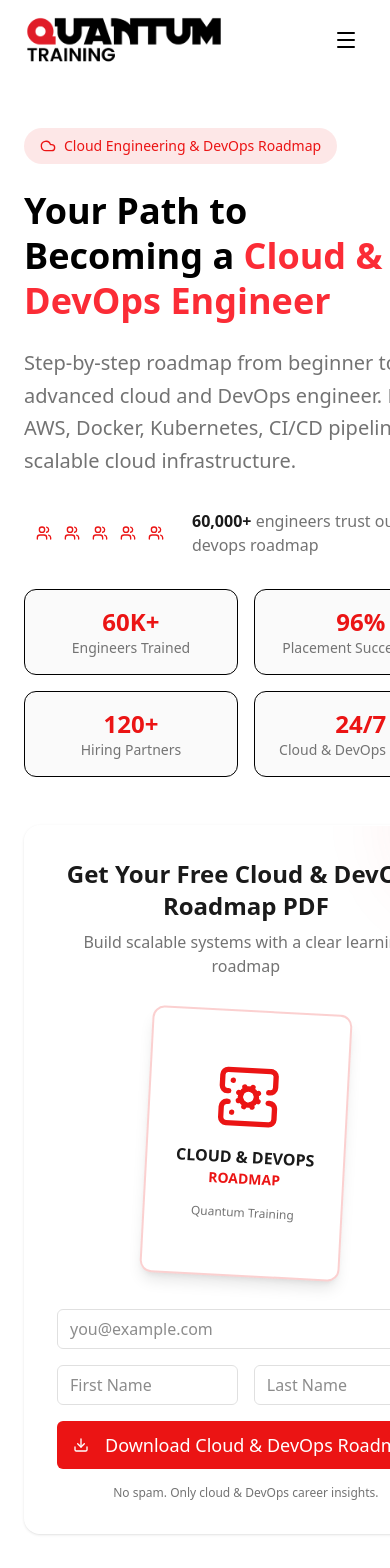
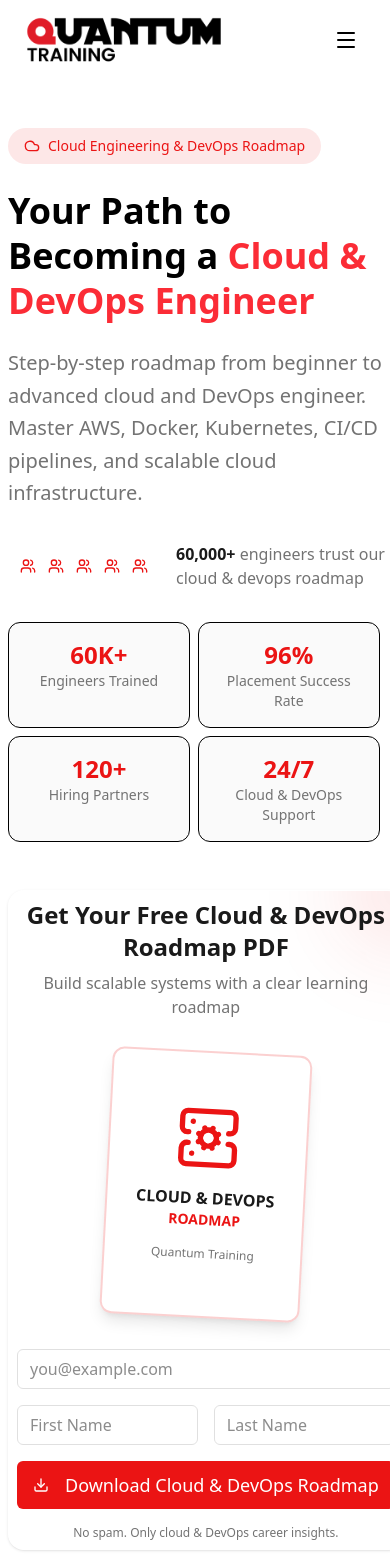
Before and after one commit to Kavya75340/Quantum, a React (Vite) app: page /roadmaps/cloud-devops in a window 390 px wide. Shown: the top 1568 px of the page. Built offline with nearby package versions, Linux system fonts and the light colour scheme.

Commit message:
Mobile version

```diff
--- a/src/component/pages/Roadmaps/common/HeroSection.jsx
+++ b/src/component/pages/Roadmaps/common/HeroSection.jsx
@@ -21,9 +21,8 @@
                 <div className="absolute bottom-20 right-10 w-96 h-96 bg-primary/5 rounded-full blur-3xl" />
             </div>
 
-      <div className="container mx-auto px-6 relative z-10">
+            <div className="container mx-auto md:px-6 px-2 relative z-10">
                 <div className="grid lg:grid-cols-2 gap-12 items-center">
-
                     {/* ================= LEFT ================= */}
                     <motion.div
                         initial={{ opacity: 0, x: -30 }}
@@ -69,7 +68,7 @@
                         </div>
 
                         {/* Stats */}
-            <div className="grid grid-cols-2 md:grid-cols-4 gap-4">
+                        <div className="grid grid-cols-2 md:grid-cols-4 md:gap-4 gap-2 md:pr-0 pr-6">
                             {data.stats.map((stat) => (
                                 <div
                                     key={stat.label}
@@ -92,7 +91,7 @@
                         animate={{ opacity: 1, x: 0 }}
                         transition={{ duration: 0.6, delay: 0.2 }}
                     >
-            <Card className="glass-card p-8 relative overflow-hidden">
+                        <Card className="glass-card md:p-8 p-2  relative overflow-hidden">
                             <div className="absolute top-0 right-0 w-32 h-32 bg-primary/10 rounded-full blur-2xl -translate-y-1/2 translate-x-1/2" />
 
                             <CardContent className="p-0 relative z-10">
@@ -129,19 +128,25 @@
                                         type="email"
                                         placeholder="you@example.com"
                                         value={email}
-                    onChange={(e) => setEmail(e.target.value)}
+                                        onChange={(e) =>
+                                            setEmail(e.target.value)
+                                        }
                                     />
 
                                     <div className="grid grid-cols-2 gap-4">
                                         <Input
                                             placeholder="First Name"
                                             value={firstName}
-                      onChange={(e) => setFirstName(e.target.value)}
+                                            onChange={(e) =>
+                                                setFirstName(e.target.value)
+                                            }
                                         />
                                         <Input
                                             placeholder="Last Name"
                                             value={lastName}
-                      onChange={(e) => setLastName(e.target.value)}
+                                            onChange={(e) =>
+                                                setLastName(e.target.value)
+                                            }
                                         />
                                     </div>
 
@@ -157,7 +162,6 @@
                             </CardContent>
                         </Card>
                     </motion.div>
-
                 </div>
             </div>
         </section>
```
Lines whose indentation alone changed are shown as unchanged.
